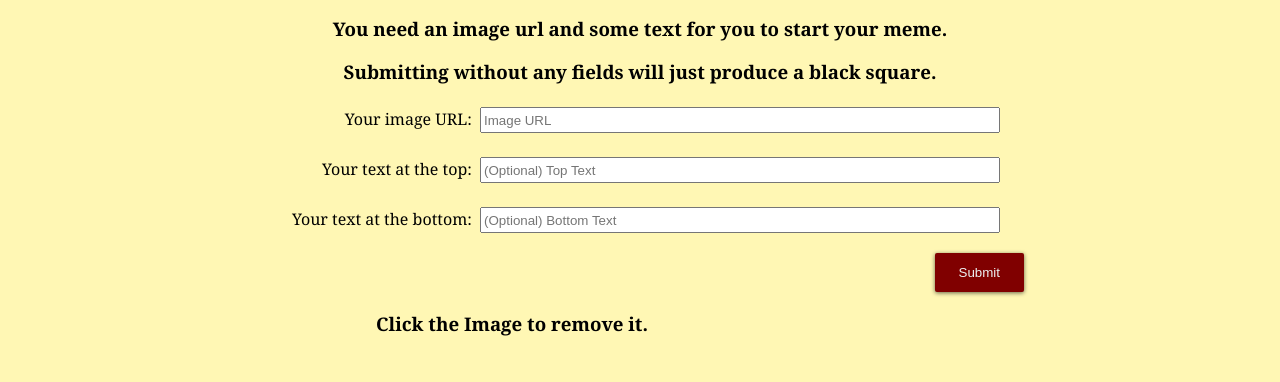
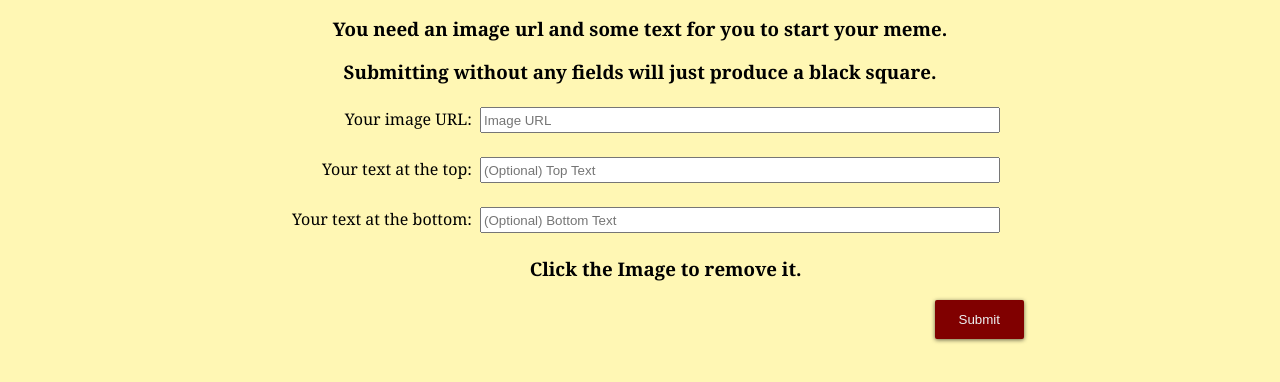
Before and after one commit to mrhoriuchi/MemeGenerator, a plain HTML site: page index.html in a window 1280 px wide. Shown: the part 86-468 px from the top of the page. Drawn offline with Linux system fonts and the light colour scheme.

Commit message:
Update index.html

```diff
--- a/index.html
+++ b/index.html
@@ -26,11 +26,10 @@
           <label> Your text at the bottom:
             <input type="text" name="bottomText" placeholder="(Optional) Bottom Text">
           </label>
-        </p>
-
-        <button>Submit</button>
-
-        <p><h3>Click the Image to remove it.</h3></p>
+        <div>
+          <h3>Click the Image to remove it.</h3>
+          <button>Submit</button>
+        </div>
     </form>
     <section id="results"></section>
 
```
